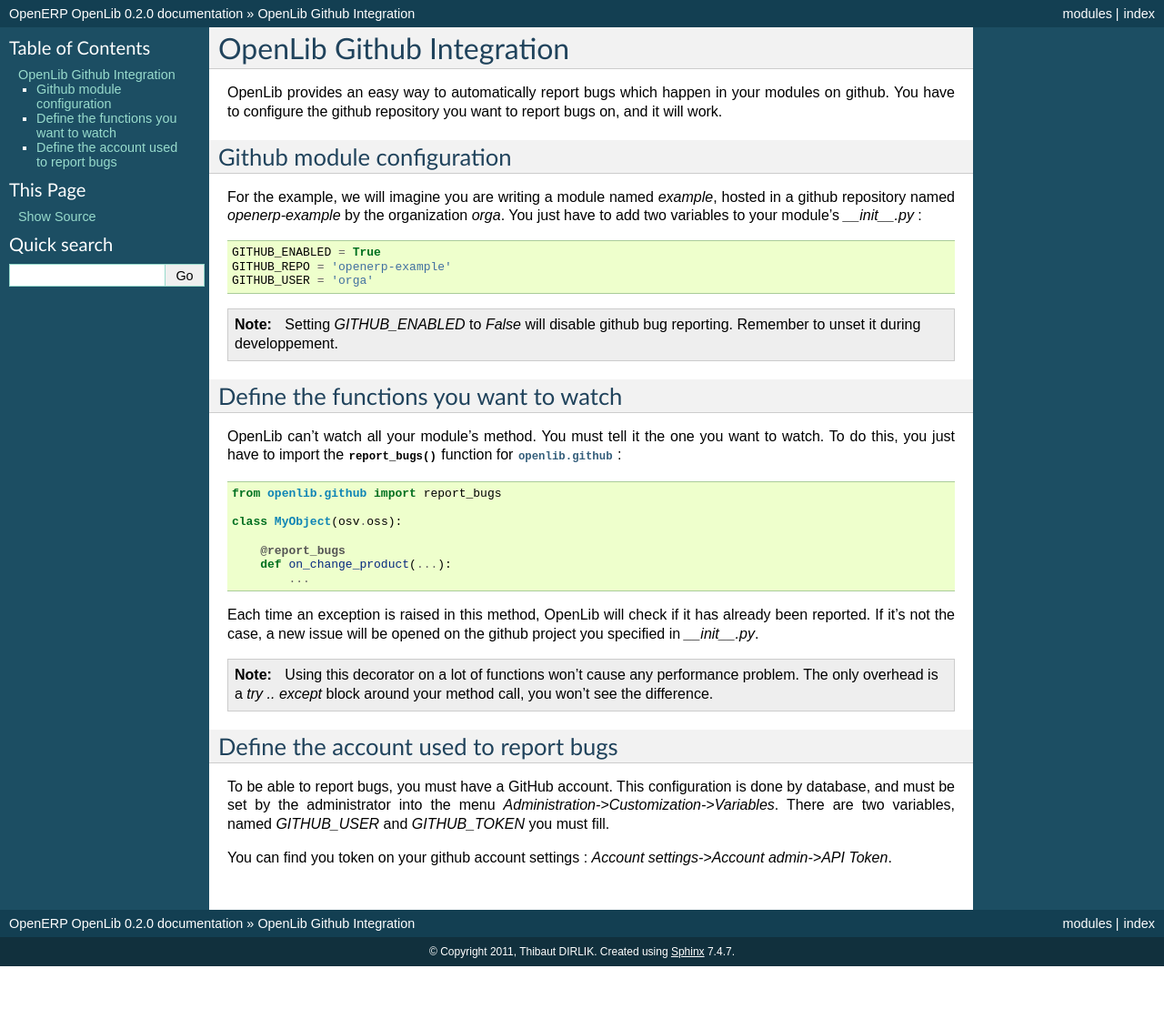
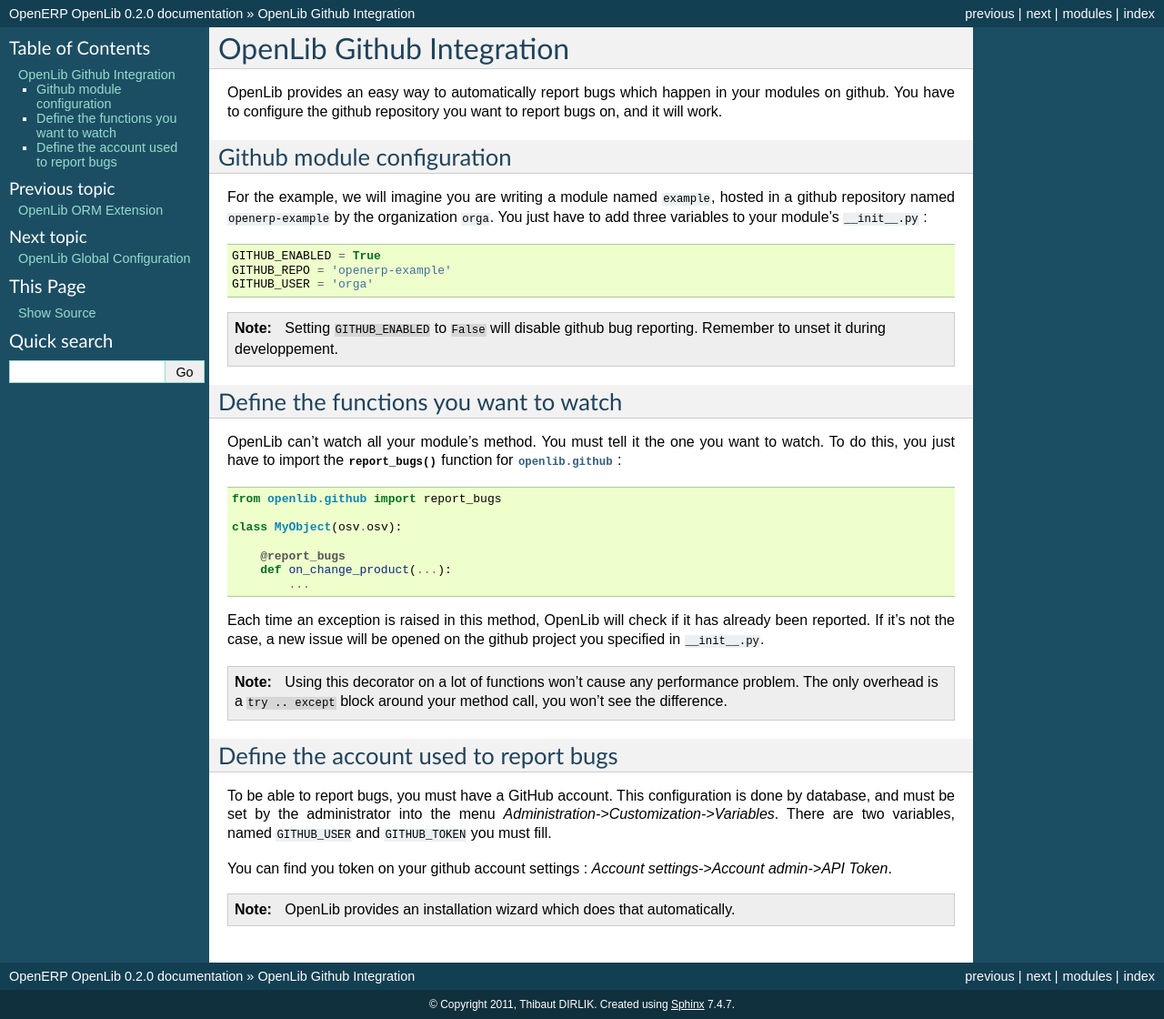
Before and after one commit to WE2BS/openerp-openlib, a Sphinx documentation site: the page built from docs/github.rst, in a window 1280 px wide. Shown: the whole page at 91% size. Built offline with Sphinx 7.4.7, drawn with Linux system fonts in a browser that asks for light colours; before the commit the page ends 1062 px from its top, so only the background shows below that.

Commit message:
Updated documentation.

```diff
--- a/docs/config.rst
+++ b/docs/config.rst
@@ -74,6 +74,6 @@
 Using this method implies that you already know the ID of the global variable object. If it does not exists,
 you have to create it with the :meth:`create` method. To make your life simpler, OpenLib provides a ``set_value`` method: ::
 
-    self.pool.get('openlib.config').set_value('openlib.github', 'GITHUB_USER', 'XXXXX)
+    self.pool.get('openlib.config').set_value('openlib.github', 'GITHUB_USER', 'XXXXX')
 
 This method will create the entry if it doesn't exist, and update it if it does.
--- a/docs/github.rst
+++ b/docs/github.rst
@@ -11,8 +11,8 @@
 Github module configuration
 ---------------------------
 
-For the example, we will imagine you are writing a module named *example*, hosted in a github repository named
-*openerp-example* by the organization *orga*. You just have to add two variables to your module's *__init__.py* : ::
+For the example, we will imagine you are writing a module named ``example``, hosted in a github repository named
+``openerp-example`` by the organization ``orga``. You just have to add three variables to your module's ``__init__.py`` : ::
 
     GITHUB_ENABLED = True
     GITHUB_REPO = 'openerp-example'
@@ -20,7 +20,7 @@
 
 .. note::
 
-    Setting *GITHUB_ENABLED* to *False* will disable github bug reporting. Remember to unset it during developpement.
+    Setting ``GITHUB_ENABLED`` to ``False`` will disable github bug reporting. Remember to unset it during developpement.
 
 Define the functions you want to watch
 --------------------------------------
@@ -30,18 +30,18 @@
 
     from openlib.github import report_bugs
 
-    class MyObject(osv.oss):
+    class MyObject(osv.osv):
 
         @report_bugs
         def on_change_product(...):
             ...
 
 Each time an exception is raised in this method, OpenLib will check if it has already been reported. If it's not the case,
-a new issue will be opened on the github project you specified in *__init__.py*.
+a new issue will be opened on the github project you specified in ``__init__.py``.
 
 .. note::
 
-    Using this decorator on a lot of functions won't cause any performance problem. The only overhead is a *try .. except*
+    Using this decorator on a lot of functions won't cause any performance problem. The only overhead is a ``try .. except``
     block around your method call, you won't see the difference.
 
 Define the account used to report bugs
@@ -49,6 +49,10 @@
 
 To be able to report bugs, you must have a GitHub account. This configuration is done by database, and must be set
 by the administrator into the menu *Administration->Customization->Variables*. There are two variables, named
-*GITHUB_USER* and *GITHUB_TOKEN* you must fill.
+``GITHUB_USER`` and ``GITHUB_TOKEN`` you must fill.
 
 You can find you token on your github account settings : *Account settings->Account admin->API Token*.
+
+.. note ::
+
+    OpenLib provides an installation wizard which does that automatically.
```
Also changed, not shown: docs/index.rst (+25 -1 lines), docs/orm.rst (+16 -0 lines).
